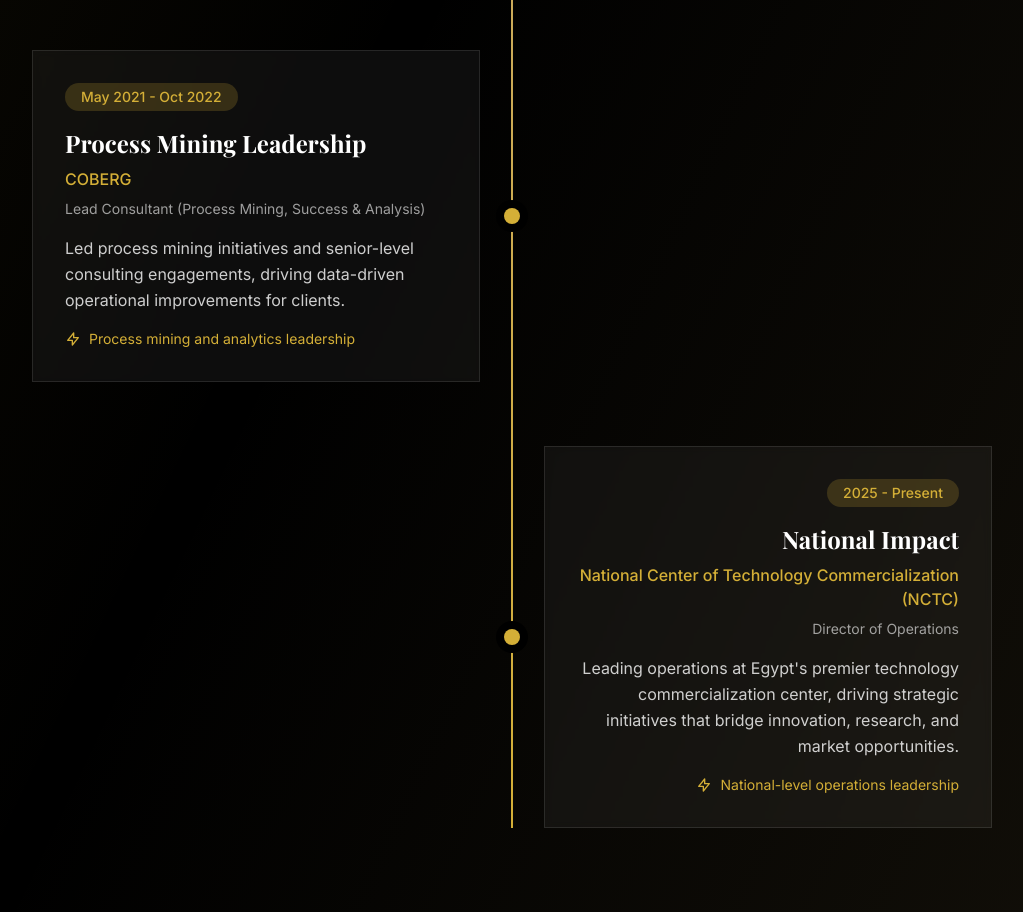
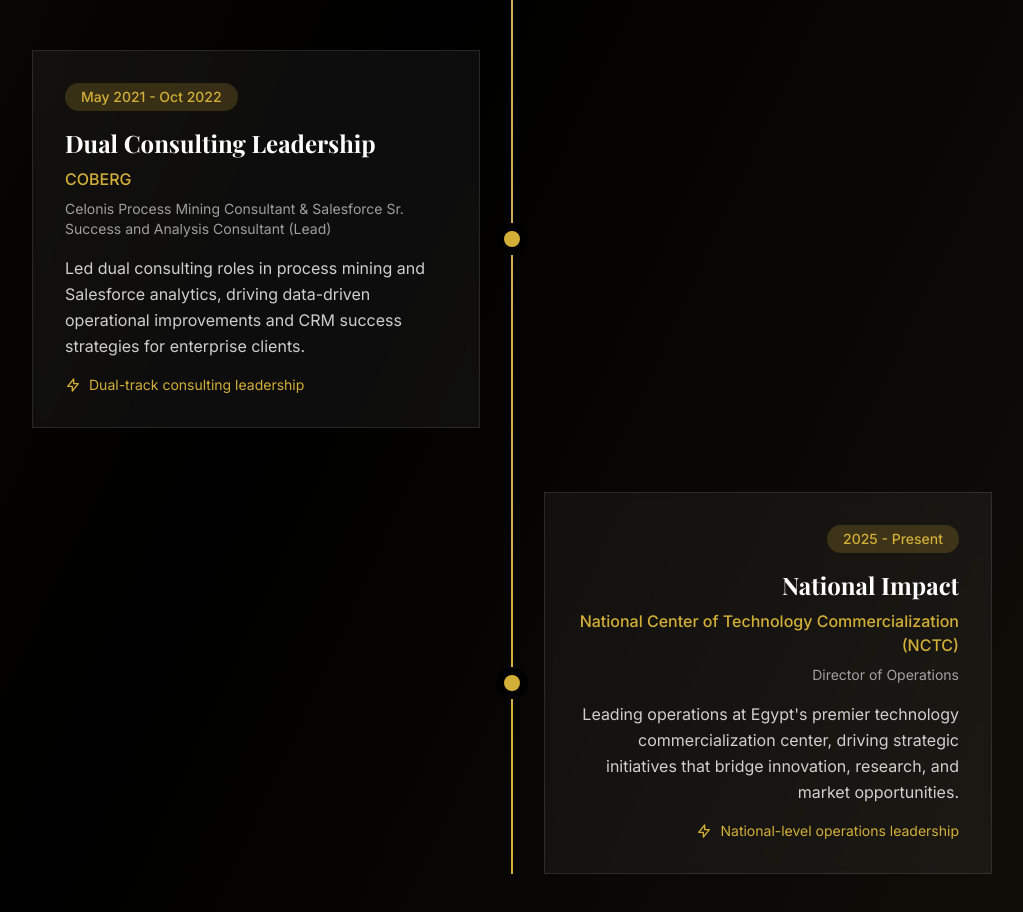
Before and after one commit to WGhaly/wg-personal-website, a Next.js app: page / in a window 1280 px wide. Shown: the part 6040-6952 px from the top of the page, without its empty margins (128-1151 px from the left). Built offline with nearby package versions, Linux system fonts and the light colour scheme.

Commit message:
Update COBERG role to reflect dual consulting positions

```diff
--- a/components/Journey.tsx
+++ b/components/Journey.tsx
@@ -35,11 +35,11 @@
     },
     {
       year: "May 2021 - Oct 2022",
-      title: "Process Mining Leadership",
+      title: "Dual Consulting Leadership",
       company: "COBERG",
-      role: "Lead Consultant (Process Mining, Success & Analysis)",
-      description: "Led process mining initiatives and senior-level consulting engagements, driving data-driven operational improvements for clients.",
-      highlight: "Process mining and analytics leadership"
+      role: "Celonis Process Mining Consultant & Salesforce Sr. Success and Analysis Consultant (Lead)",
+      description: "Led dual consulting roles in process mining and Salesforce analytics, driving data-driven operational improvements and CRM success strategies for enterprise clients.",
+      highlight: "Dual-track consulting leadership"
     },
     {
       year: "2025 - Present",
```
Also changed, not shown: 1 other file (tests, documents, lock files or other folders).
